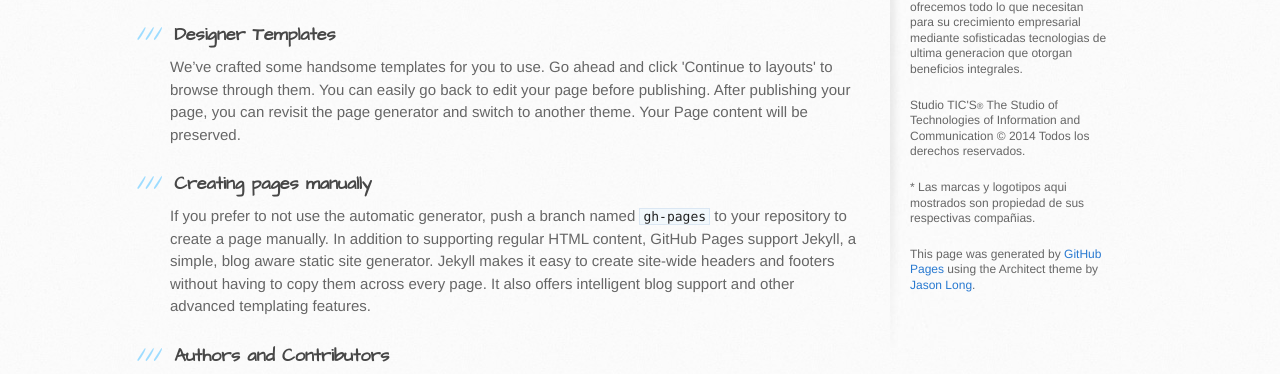
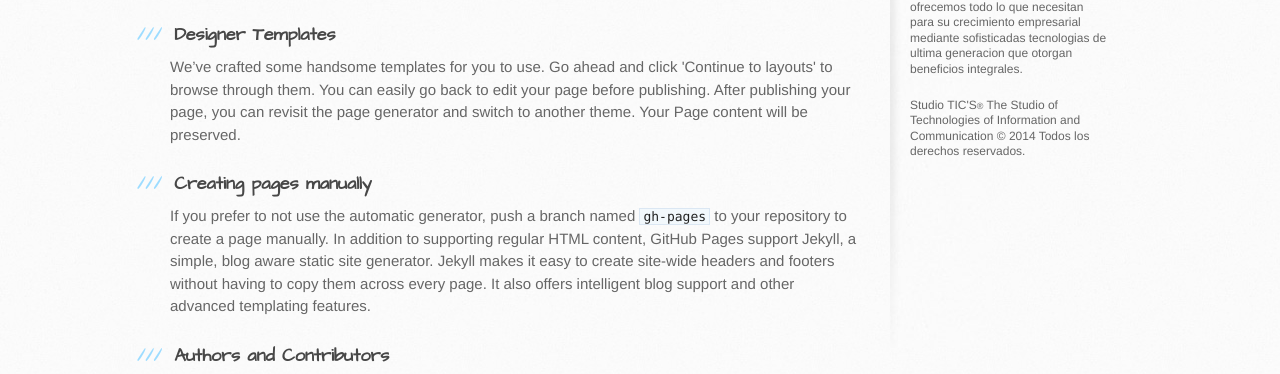
Before and after one commit to StudioTICS/studiotics.github.io, a plain HTML site: page index.html in a window 1280 px wide. Shown: the part 388-762 px from the top of the page. Drawn offline with Linux system fonts and the light colour scheme.

Commit message:
Update index.html

```diff
--- a/index.html
+++ b/index.html
@@ -13,7 +13,7 @@
     <script src="//html5shiv.googlecode.com/svn/trunk/html5.js"></script>
     <![endif]-->
 
-    <title>Studio TIC&#39;S by StudioTICS</title>
+    <title>Studio TIC&#39;S</title>
   </head>
 
   <body>
@@ -57,9 +57,7 @@
         <aside id="sidebar">
 
            <div><h3 class="text-center"><i class="glyphicon glyphicon-leaf"></i>  Nuestro Objetivo</h3><p>El objetivo principal es ofrecer al sector empresarial los mejores productos y servicios en tecnologias de la informacion.Cada uno de nuestros productos y servicios estan garantizados para poder ofrecer calidad y excelencia. Por lo tanto ofrecemos todo lo que necesitan para su crecimiento empresarial mediante sofisticadas tecnologias de ultima generacion que otorgan beneficios integrales.</p><p class="copyright">Studio TIC'S<span style="font-size:9px!important;">®</span> The Studio of Technologies of Information and Communication &copy; 2014 Todos los derechos reservados.</p>
-      <p style="text-size:9px">* Las marcas y logotipos aqui mostrados son propiedad de sus respectivas compañias.</p>
       </div>
-          <p>This page was generated by <a href="https://pages.github.com">GitHub Pages</a> using the Architect theme by <a href="https://twitter.com/jasonlong">Jason Long</a>.</p>
         </aside>
       </div>
     </div>
```
